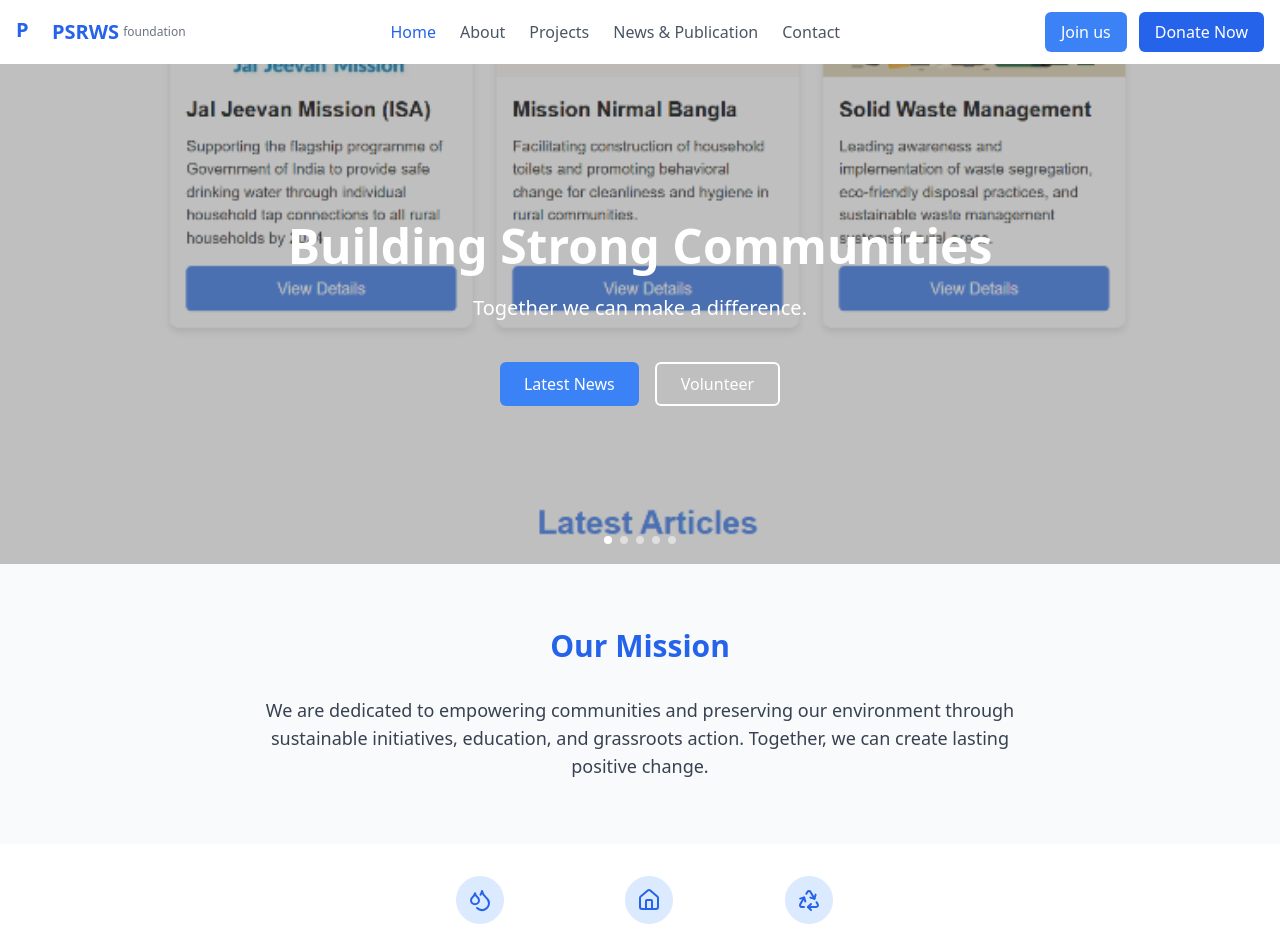
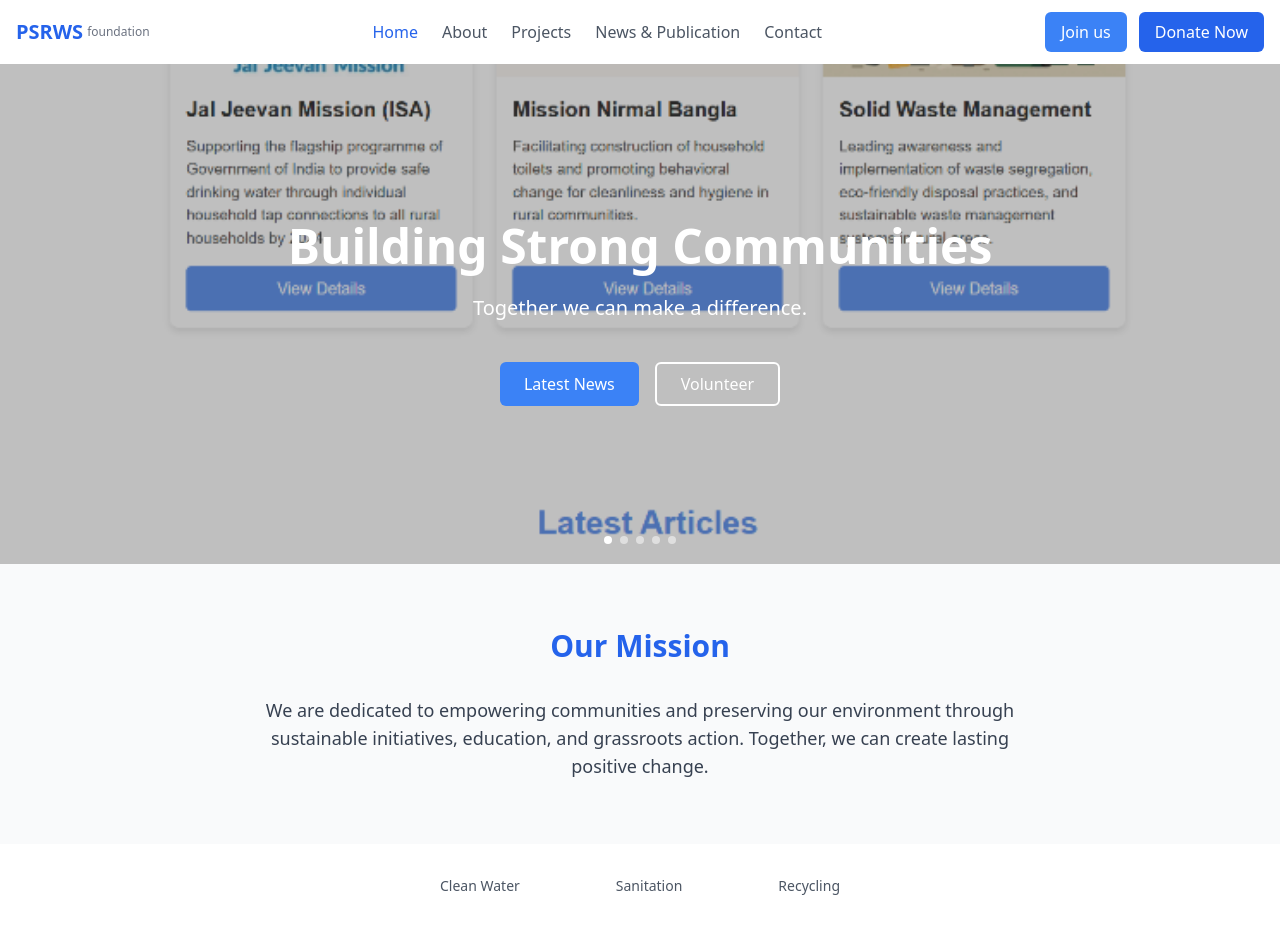
Before and after one commit to Bibek478/NGO-react, a React (Vite) app: page / in a window 1280 px wide. Shown: the top 934 px of the page. Built offline with nearby package versions, Linux system fonts and the light colour scheme.

Commit message:
Refactor: Remove TypeScript and image assets
Remove TypeScript syntax and image assets, preparing for future image and logo integration.

```diff
--- a/src/components/LogoSection.tsx
+++ b/src/components/LogoSection.tsx
@@ -1,5 +1,3 @@
-
-import { Droplets, Home, Recycle } from 'lucide-react';
 
 const LogoSection = () => {
   return (
@@ -7,23 +5,17 @@ const LogoSection = () => {
       <div className="container mx-auto px-4">
         <div className="flex justify-center items-center space-x-12 md:space-x-24">
           <div className="flex flex-col items-center">
-            <div className="w-12 h-12 rounded-full bg-blue-100 flex items-center justify-center text-blue-600 mb-2">
-              <Droplets size={24} />
-            </div>
+            {/* image/icon removed */}
             <p className="text-sm text-gray-600">Clean Water</p>
           </div>
 
           <div className="flex flex-col items-center">
-            <div className="w-12 h-12 rounded-full bg-blue-100 flex items-center justify-center text-blue-600 mb-2">
-              <Home size={24} />
-            </div>
+            {/* image/icon removed */}
             <p className="text-sm text-gray-600">Sanitation</p>
           </div>
 
           <div className="flex flex-col items-center">
-            <div className="w-12 h-12 rounded-full bg-blue-100 flex items-center justify-center text-blue-600 mb-2">
-              <Recycle size={24} />
-            </div>
+            {/* image/icon removed */}
             <p className="text-sm text-gray-600">Recycling</p>
           </div>
         </div>
--- a/src/components/NavBar.tsx
+++ b/src/components/NavBar.tsx
@@ -1,6 +1,6 @@
 
 import { useState } from 'react';
-import { Menu, Home, Info, Contact, Settings } from 'lucide-react';
+import { Menu, Home, Info, Settings, Contact } from 'lucide-react';
 import { Sheet, SheetTrigger, SheetContent } from "@/components/ui/sheet";
 
 const mobileMenuItems = [
@@ -50,6 +50,7 @@ const NavBar = () => {
                       </li>
                     </ul>
                   </div>
+                  {/* Drawer footer */}
                   <div className="border-t border-gray-200 px-4 py-4 text-xs text-gray-500 bg-gray-50 mt-auto">
                     © PSRWS. All rights reserved.
                   </div>
@@ -57,11 +58,8 @@ const NavBar = () => {
               </SheetContent>
             </Sheet>
           </div>
+          {/* Brand name/text, no logo/image */}
           <div className="flex items-center">
-            <div className="text-blue-600 w-8 h-8 mr-1">
-              {/* Removed SVG/image logo for a text logo */}
-              <span className="font-bold text-xl">P</span>
-            </div>
             <h1 className="text-blue-600 font-bold text-xl">PSRWS</h1>
             <p className="hidden md:block text-xs ml-1 text-gray-500">foundation</p>
           </div>
```
